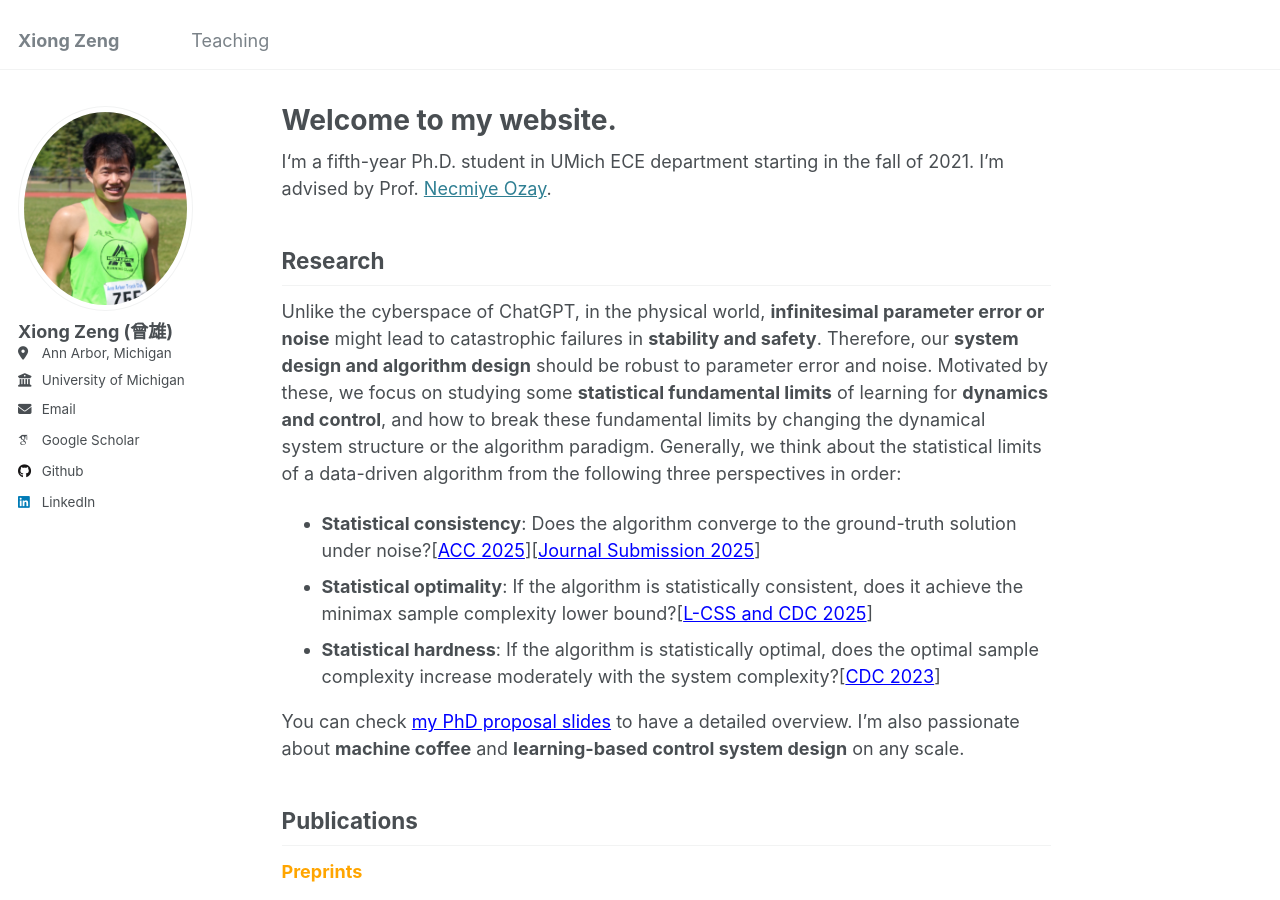
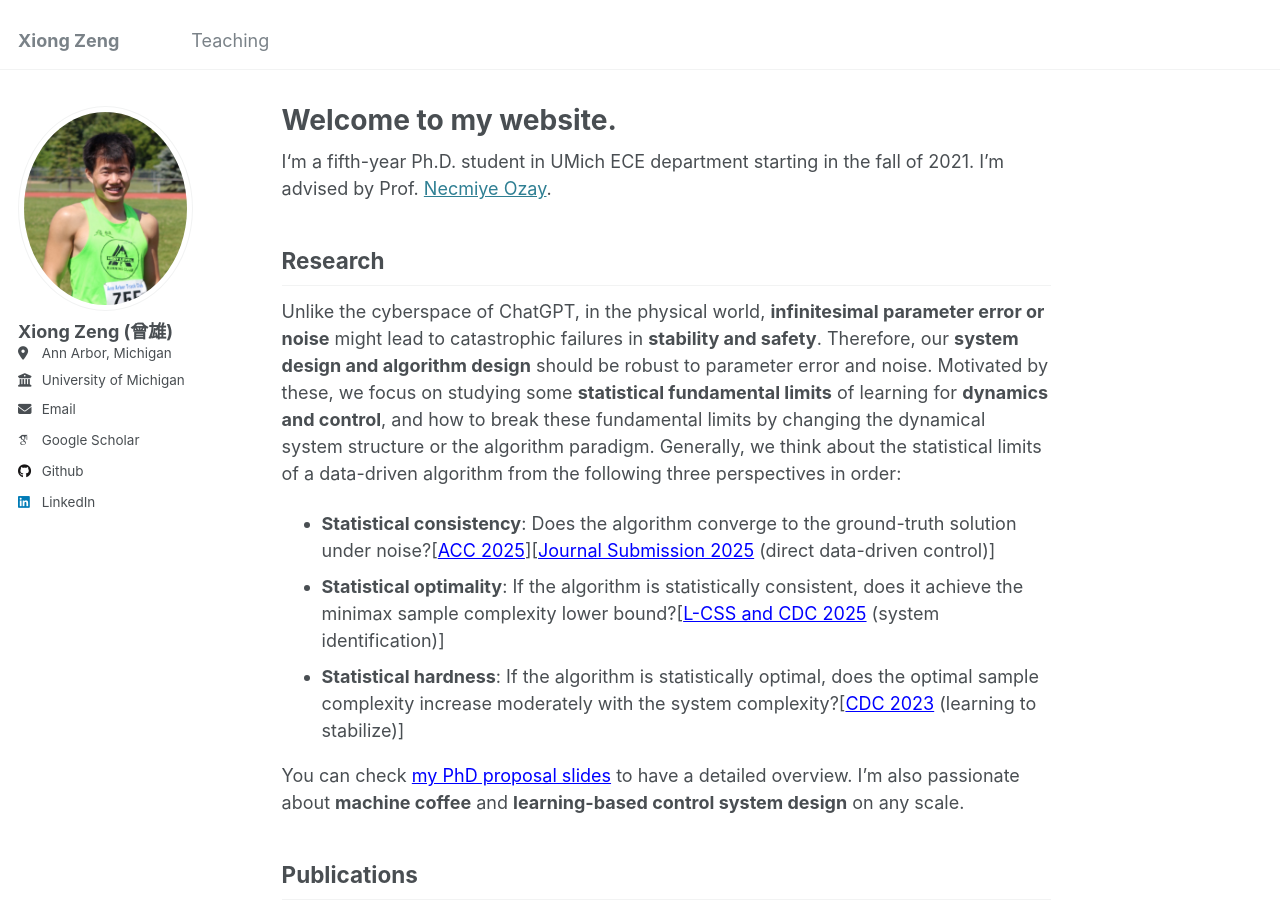
Before and after one commit to zengxiong111/zengxiong.github.io, a Jekyll site: the page built from _pages/about.md, in a window 1280 px wide and 900 px high. Built offline with Jekyll 4.4.1, drawn with Linux system fonts in a browser that asks for light colours; some web fonts are replaced.

Commit message:
Update about.md

```diff
--- a/_pages/about.md
+++ b/_pages/about.md
@@ -13,9 +13,9 @@
 
 Unlike the cyberspace of ChatGPT, in the physical world, **infinitesimal parameter error or noise** might lead to catastrophic
 failures in **stability and safety**. Therefore, our **system design and algorithm design** should be robust to parameter error and noise. Motivated by these, we focus on studying some **statistical fundamental limits** of learning for **dynamics and control**, and how to break these fundamental limits by changing the dynamical system structure or the algorithm paradigm. Generally, we think about the statistical limits of a data-driven algorithm from the following three perspectives in order:
-- **Statistical consistency**: Does the algorithm converge to the ground-truth solution under noise?[<a href="https://web.eecs.umich.edu/~necmiye/pubs/ZengBO_acc25.pdf" style="color: blue;" target="_blank">ACC 2025</a>][<a href="https://arxiv.org/abs/2412.19705" style="color: blue;" target="_blank">Journal Submission 2025</a>]
-- **Statistical optimality**: If the algorithm is statistically consistent, does it achieve the minimax sample complexity lower bound?[<a href="https://arxiv.org/abs/2503.16817" style="color: blue;" target="_blank">L-CSS and CDC 2025</a>]
-- **Statistical hardness**: If the algorithm is statistically optimal, does the optimal sample complexity increase moderately with the system complexity?[<a href="https://arxiv.org/abs/2311.11151" style="color: blue;" target="_blank">CDC 2023</a>]
+- **Statistical consistency**: Does the algorithm converge to the ground-truth solution under noise?[<a href="https://web.eecs.umich.edu/~necmiye/pubs/ZengBO_acc25.pdf" style="color: blue;" target="_blank">ACC 2025</a>][<a href="https://arxiv.org/abs/2412.19705" style="color: blue;" target="_blank">Journal Submission 2025</a> (direct data-driven control)]
+- **Statistical optimality**: If the algorithm is statistically consistent, does it achieve the minimax sample complexity lower bound?[<a href="https://arxiv.org/abs/2503.16817" style="color: blue;" target="_blank">L-CSS and CDC 2025</a> (system identification)]
+- **Statistical hardness**: If the algorithm is statistically optimal, does the optimal sample complexity increase moderately with the system complexity?[<a href="https://arxiv.org/abs/2311.11151" style="color: blue;" target="_blank">CDC 2023</a> (learning to stabilize)]
 
 You can check <a href="https://github.com/zengxiong111/zengxiong.github.io/blob/master/files/phd_propsoal_Xiong_Zeng_part.pdf" style="color: blue;" target="_blank">my PhD proposal slides</a> to have a detailed overview. I'm also passionate about **machine coffee** and **learning-based control system design** on any scale.
 &nbsp;
```
